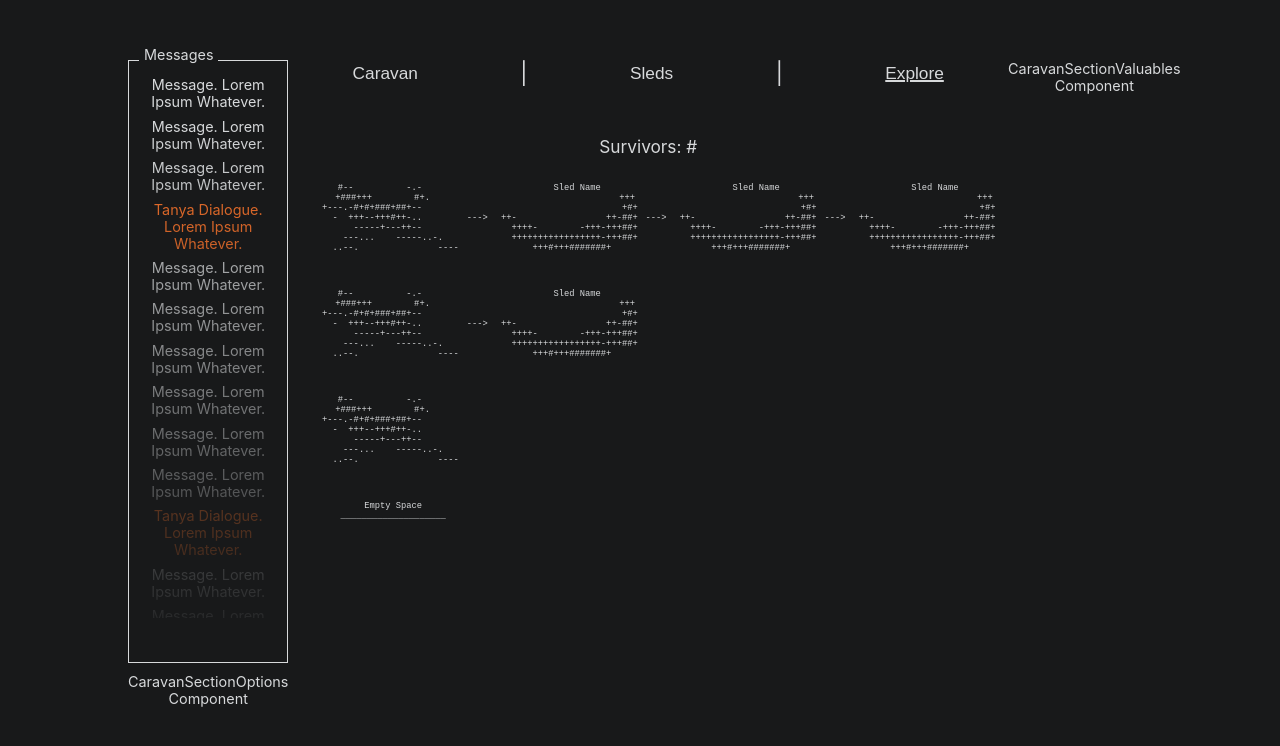
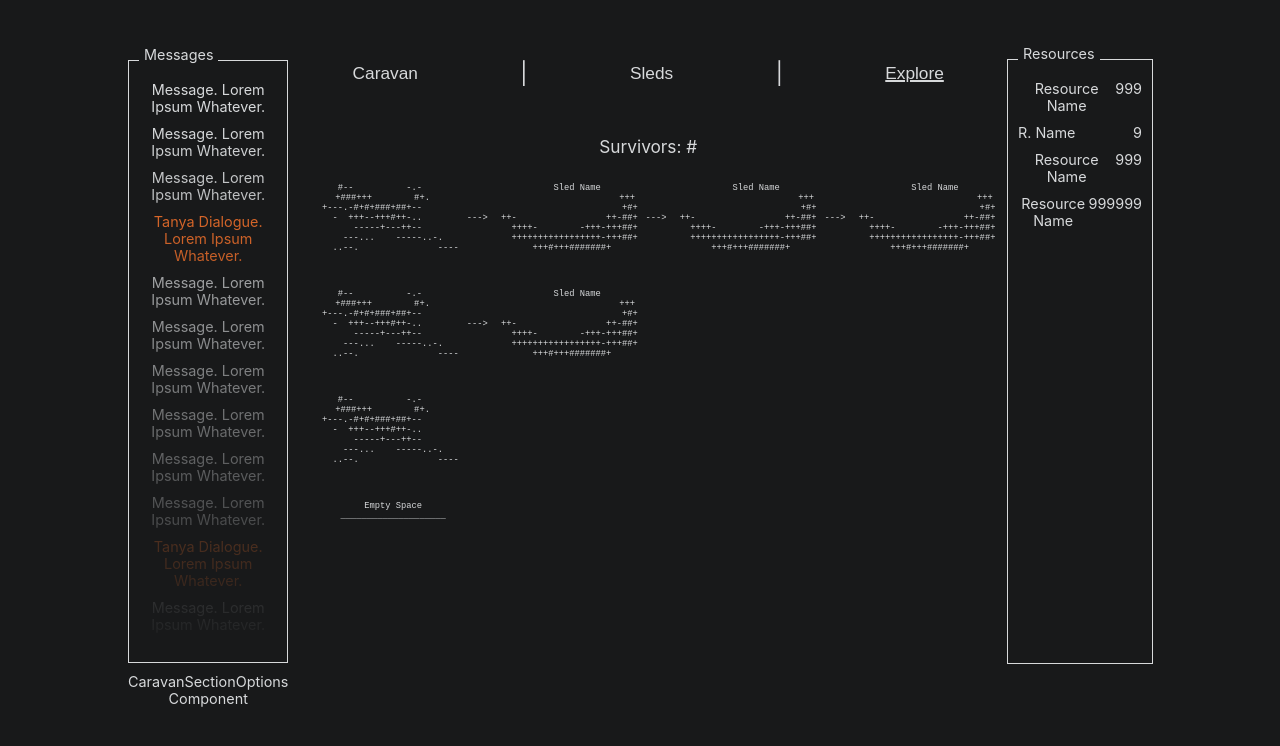
Before and after one commit to EthanPHall/rime-and-rust-ts, a React (Create React App) app: page / in a window 1280 px wide. Shown: the top 746 px of the page. Built offline with nearby package versions, Linux system fonts and the light colour scheme.

Commit message:
Resources/Valuables Section for the Caravan Screen is mocked up, and Messages was touched up visually

```diff
--- a/src/components/caravan/CaravanSectionValuables/CaravanSectionValuables.css
+++ b/src/components/caravan/CaravanSectionValuables/CaravanSectionValuables.css
@@ -1 +1,29 @@
-.CaravanSectionValuables {}
+.caravan-section-valuables {
+    width: 100%;
+    height: 100%;
+
+    position: relative;
+
+    outline: 1px solid var(--outline-color);
+}
+
+.caravan-section-valuables .resources-list{
+    width: 100%;
+}
+.caravan-section-valuables .resource-entry{
+    width: 100%;
+
+    margin-top: var(--standard-gap);
+
+    display: flex;
+    justify-content: space-between;
+}
+.caravan-section-valuables .resource-entry:first-child{
+    margin-top: var(--large-gap);
+}
+.caravan-section-valuables .resource-name{
+    margin-left: var(--standard-gap);
+}
+.caravan-section-valuables .resource-amount{
+    margin-right: var(--standard-gap);
+}
--- a/src/components/caravan/CaravanSectionValuables/CaravanSectionValuables.tsx
+++ b/src/components/caravan/CaravanSectionValuables/CaravanSectionValuables.tsx
@@ -1,11 +1,30 @@
 import React, { FC } from 'react';
 import './CaravanSectionValuables.css';
+import SectionLabel from '../../misc/SectionLabel/SectionLabel';
 
 interface CaravanSectionValuablesProps {}
 
 const CaravanSectionValuables: FC<CaravanSectionValuablesProps> = () => (
-  <div className="CaravanSectionValuables" data-testid="CaravanSectionValuables">
-    CaravanSectionValuables Component
+  <div className="caravan-section-valuables" data-testid="caravan-section-valuables">
+    <SectionLabel sectionName='Resources'></SectionLabel>
+    <div className='resources-list'>
+      <div className='resource-entry'>
+        <div className='resource-name'>Resource Name</div>
+        <div className='resource-amount'>999</div>
+      </div>
+      <div className='resource-entry'>
+        <div className='resource-name'>R. Name</div>
+        <div className='resource-amount'>9</div>
+      </div>
+      <div className='resource-entry'>
+        <div className='resource-name'>Resource Name</div>
+        <div className='resource-amount'>999</div>
+      </div>
+      <div className='resource-entry'>
+        <div className='resource-name'>Resource Name</div>
+        <div className='resource-amount'>999999</div>
+      </div>
+    </div>
   </div>
 );
 
--- a/src/components/messages/Messages/Messages.css
+++ b/src/components/messages/Messages/Messages.css
@@ -1,15 +1,17 @@
 .messages {
-    padding-top: 5%;
     padding-bottom: 5%;
     padding-left: 5px;
     padding-right: 5px;
 
-    max-height: 90%;
+    max-height: 95%;
     overflow: hidden;
 }
 
 .messages div{
-    margin-top: 5%;
+    margin-top: var(--standard-gap);
+}
+.messages div:first-child{
+    margin-top: var(--large-gap);
 }
 
 .tanya-dialogue{
--- a/src/components/messages/Messages/Messages.tsx
+++ b/src/components/messages/Messages/Messages.tsx
@@ -28,6 +28,8 @@ const Messages: FC<MessagesProps> = () => (
     <div>Message. Lorem Ipsum Whatever.</div>
     <div>Message. Lorem Ipsum Whatever.</div>
     <div>Message. Lorem Ipsum Whatever.</div>
+    <div>Message. Lorem Ipsum Whatever.</div>
+    <div>Message. Lorem Ipsum Whatever.</div>
   </div>
 );
 
--- a/src/components/misc/SectionLabel/SectionLabel.css
+++ b/src/components/misc/SectionLabel/SectionLabel.css
@@ -9,4 +9,6 @@
     text-align: center;
 
     background-color: var(--background-color);
+
+    /* outline: 2px solid red; */
 }
```
Also changed, not shown: 1 other file (tests, documents, lock files or other folders).
